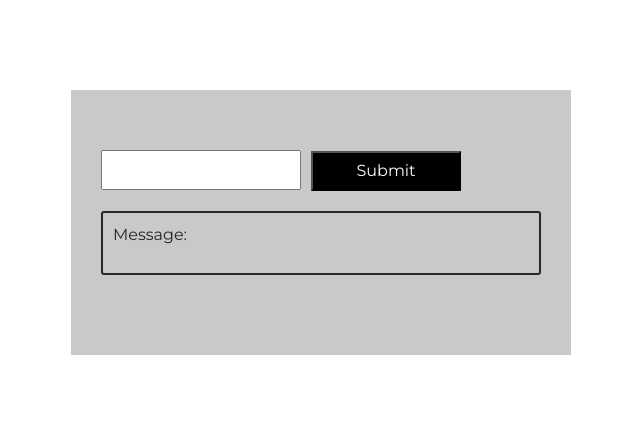
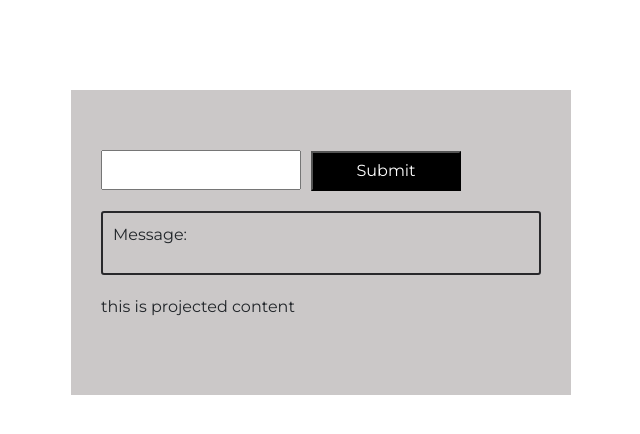
Before and after one commit to VIS-WAS/ekart, an Angular app: page / in a window 1280 px wide. Shown: the top 434 px of the page, without its empty margins (441-1081 px from the left). Built offline with nearby package versions, Linux system fonts and the light colour scheme.

Commit message:
ngAfterContentInit example

```diff
--- a/src/app/app.component.html
+++ b/src/app/app.component.html
@@ -6,12 +6,14 @@
 
 <!-- <button type="button" class="btn btn-danger">Danger</button> -->
 
-<!---------//ngDocheck example//----------------->
+<!---------//ngAfterContentInit example//----------------->
 
 <div class="container">
   <input type="text" name="" id="" #inputEl (focus)="(0)" />
   <button (click)="onBtnClicked(inputEl)">Submit</button>
-  <z-teach [message]="inputVal"></z-teach>
+  <z-teach [message]="inputVal">
+    <p #temp>this is projected content</p>
+  </z-teach>
 </div>
 
-<!---------//ngngDocheck example//----------------->
+<!---------//ngAfterContentInit example//----------------->
--- a/src/app/z-teach/z-teach.component.html
+++ b/src/app/z-teach/z-teach.component.html
@@ -1,5 +1,7 @@
-<!------------// ngDocheck example //-------------->
+<!------------// ngAfterContentInit example //-------------->
 <div class="demo">
   <p #temp>Message: {{ message }}</p>
 </div>
-<!------------// ngDocheck example //-------------->
+
+<ng-content></ng-content>
+<!------------// ngAfterContentInit example //-------------->
--- a/src/app/z-teach/z-teach.component.ts
+++ b/src/app/z-teach/z-teach.component.ts
@@ -1,5 +1,7 @@
 import {
+  AfterContentInit,
   Component,
+  ContentChild,
   DoCheck,
   ElementRef,
   Input,
@@ -14,12 +16,16 @@ import {
   templateUrl: './z-teach.component.html',
   styleUrls: ['./z-teach.component.css'],
 })
-export class ZTeachComponent implements OnChanges, OnInit, DoCheck {
+export class ZTeachComponent
+  implements OnChanges, OnInit, DoCheck, AfterContentInit
+{
   title: string = 'Demo component';
 
-  //---------//ngDocheck example//------------//
+  //---------//ngAfterContentInit example//------------//
 
   @Input() message: string;
+
+  @ContentChild('temp') paraContent: ElementRef;
 
   constructor() {
     console.log('z-teach component constructor called');
@@ -31,11 +37,18 @@ export class ZTeachComponent implements OnChanges, OnInit, DoCheck {
 
   ngOnInit() {
     console.log('ngInit hook  called');
+    console.log('In ngOnInit()', this.paraContent); //will be undefined
   }
 
   ngDoCheck() {
     console.log('ngDoCheck is called');
+    console.log('In ngDoCheck()', this.paraContent); //will be undefined
   }
 
-  //---------//ngDocheck example//------------//
+  ngAfterContentInit() {
+    console.log('ngAfterContentInit is called');
+    console.log('In ngAfterContentInit()', this.paraContent.nativeElement);
+  }
+
+  //---------//ngAfterContentInit example//------------//
 }
```
